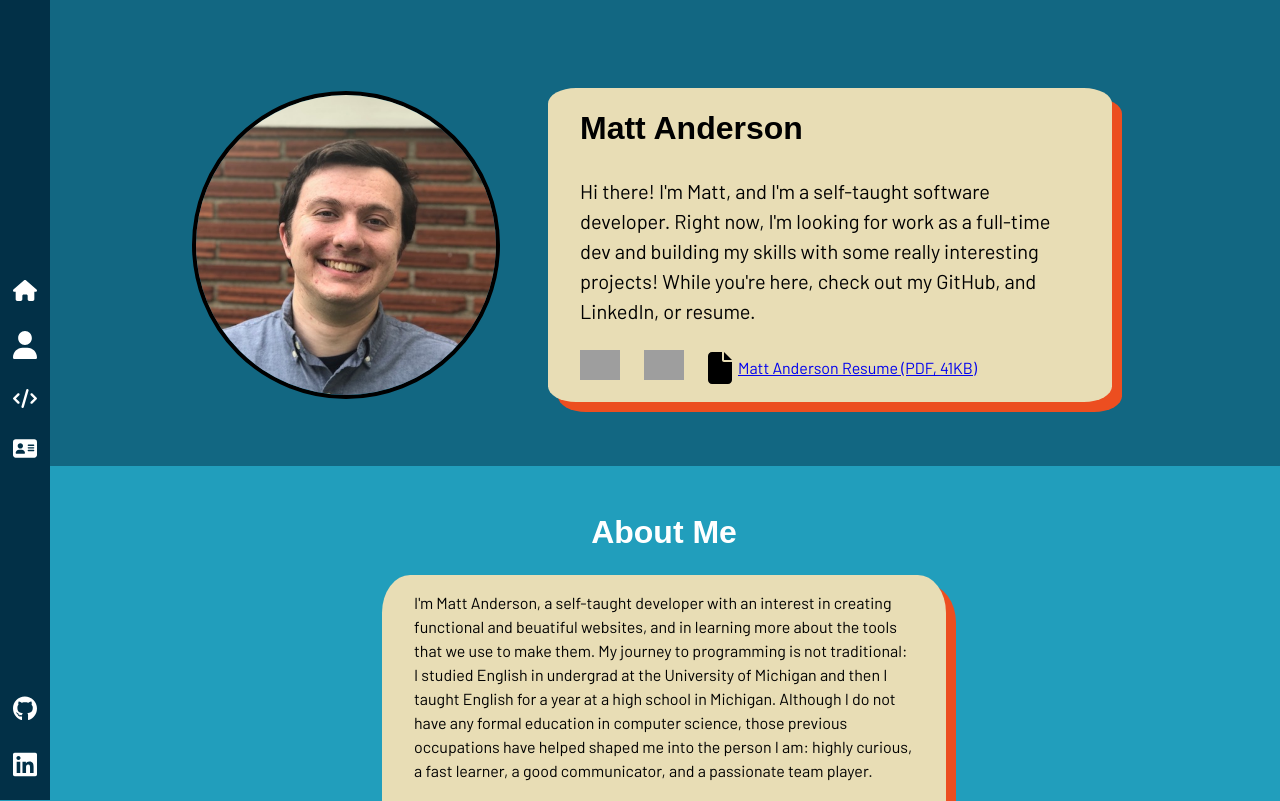
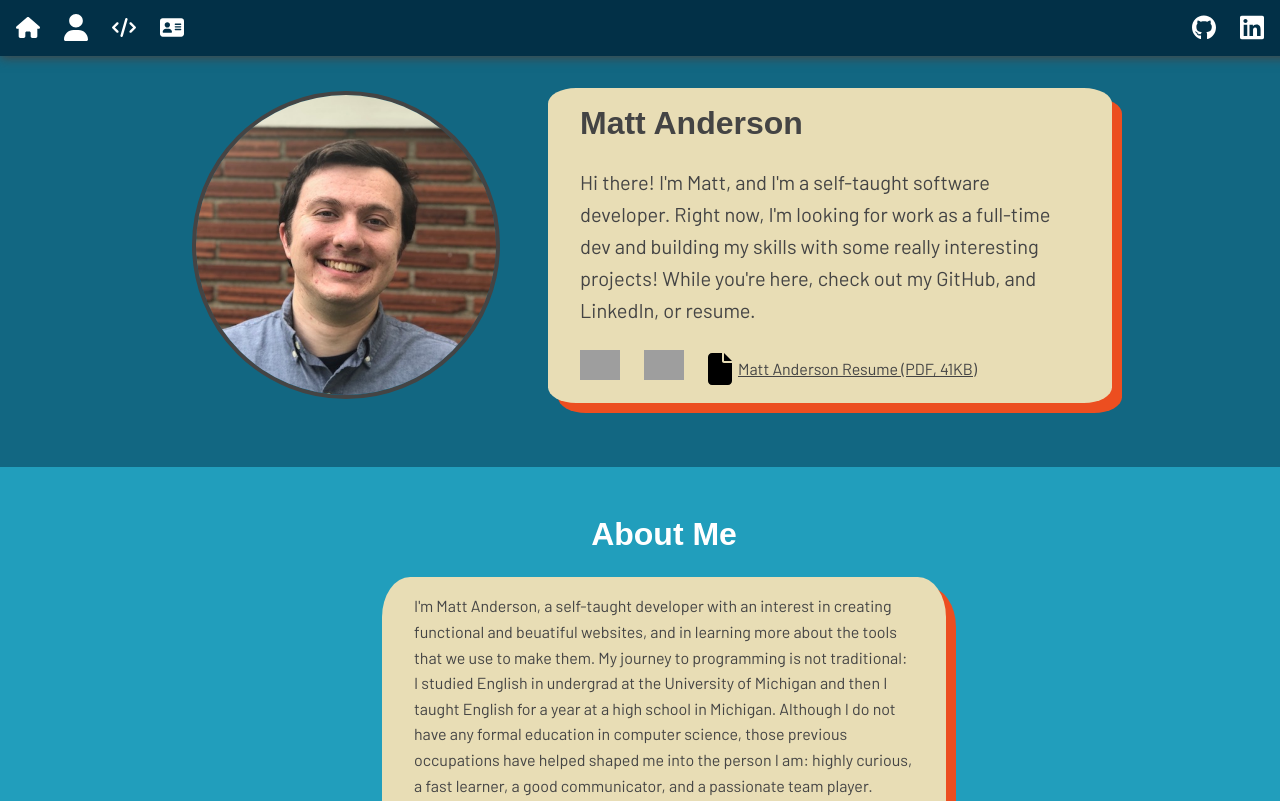
Before and after one commit to mjande/portfolio, a website built with webpack: page src/index.html in a window 1280 px wide. Shown: the top 801 px of the page. Built offline with nearby package versions, Linux system fonts and the light colour scheme; grey boxes are pictures that could not be loaded; a web font is replaced by a local one.

Commit message:
Tweak styles

```diff
--- a/src/index.html
+++ b/src/index.html
@@ -14,27 +14,27 @@
   <title>Matt Anderson Portfolio</title>
 </head>
 <body>
-  <aside class="background_is-darkest sidebar">
-    <div class="sidebar__navigation">
+  <aside class="background_is-darkest navbar">
+    <div class="navbar__navigation">
       <a href="#profile">
-        <img src="img/house-solid.svg" class="icon_is-small sidebar__icon-1" alt="profile" title="Profile"/>
+        <img src="img/house-solid.svg" class="icon_is-small navbar__icon-1" alt="profile" title="Profile"/>
       </a>
       <a href="#about">
-        <img src="img/user-solid.svg" class="icon_is-small sidebar__icon-2" alt="about" title="About"/>
+        <img src="img/user-solid.svg" class="icon_is-small navbar__icon-2" alt="about" title="About"/>
       </a>
       <a href="#projects">
-        <img src="img/code-solid.svg" class="icon_is-small sidebar__icon-3" alt="projects" title="Projects"/>
+        <img src="img/code-solid.svg" class="icon_is-small navbar__icon-3" alt="projects" title="Projects"/>
       </a>
       <a href="#contact">
-        <img src="img/address-card-solid.svg" class="icon_is-small sidebar__icon-4" alt="contact information" title="Contact Info">
+        <img src="img/address-card-solid.svg" class="icon_is-small navbar__icon-4" alt="contact information" title="Contact Info">
       </a>
     </div>
-    <div class="sidebar__links">
+    <div class="navbar__links">
       <a href="https://github.com/mjande">
-        <img src="img/github.svg" alt="github" title="GitHub" class="icon_is-small sidebar__icon-5"/>
+        <img src="img/github.svg" alt="github" title="GitHub" class="icon_is-small navbar__icon-5"/>
       </a>
       <a href="https://www.linkedin.com/in/matthew-anderson-a72a6218b/">
-        <img src="img/linkedin.svg" alt="linkedin" title="LinkedIn" class="icon_is-small sidebar__icon-6" />
+        <img src="img/linkedin.svg" alt="linkedin" title="LinkedIn" class="icon_is-small navbar__icon-6" />
       </a>
     </div>
   </aside>
--- a/src/styles/_reset.scss
+++ b/src/styles/_reset.scss
@@ -4,10 +4,17 @@
   font-family: 'Barlow', sans-serif;
   font-size: $font-size-m;
   margin: 0;
+  color: #444444
 }
 
-h1, h2, h3, h4, h5, h6 {
+h1,
+h2,
+h3,
+h4,
+h5,
+h6 {
   font-family: 'Fredericka the Great', sans-serif;
+  line-height: 1.2;
 }
 
 h1 {
@@ -23,7 +30,7 @@ section {
 }
 
 div, p {
-  line-height: 1.5;
+  line-height: 1.6;
 }
 
 form {
--- a/src/styles/components/_header.scss
+++ b/src/styles/components/_header.scss
@@ -11,7 +11,7 @@
     margin: $space-m 0;
 
     @include media(tabletAndUp) {
-      @include addSidebar($space-l, left)
+      @include addnavbar($space-l, left)
     }
   }
 }
--- a/src/styles/global/_variables.scss
+++ b/src/styles/global/_variables.scss
@@ -20,7 +20,7 @@ $space-xxxl: 3rem;    // 48px
 $space-xxxxl: 4rem;   // 64px
 $space-xxl-margin-added: 90px;
 
-@mixin addSidebar($margin, $position) {
+@mixin addnavbar($margin, $position) {
   @if ($position == top) {
     margin-top: $margin + $space-xxxl;
     margin-left: $margin;
--- a/src/styles/index.scss
+++ b/src/styles/index.scss
@@ -15,5 +15,5 @@
 @use 'layouts/profile';
 @use 'layouts/projects';
 @use 'layouts/about';
-@use 'layouts/sidebar';
+@use 'layouts/navbar';
 @use 'layouts/contact';
--- a/src/styles/layouts/_about.scss
+++ b/src/styles/layouts/_about.scss
@@ -9,7 +9,7 @@
   gap: $space-xxl;
 
   @include media(tabletAndUp) {
-    @include addSidebar($space-l, left)
+    @include addnavbar($space-l, left)
   }
 }
 
--- a/src/styles/layouts/_contact.scss
+++ b/src/styles/layouts/_contact.scss
@@ -7,7 +7,7 @@
   align-items: center;
 
   @include media(tabletAndUp) {
-    @include addSidebar($space-m, left)
+    @include addnavbar($space-m, left)
   }
 
   &__blurb {
--- a/src/styles/layouts/_sidebar.scss
+++ b/src/styles/layouts/_navbar.scss
@@ -1,7 +1,7 @@
 @use '../global/variables' as *;
 @use '../global/media' as *;
 
-.sidebar {
+.navbar {
   position: fixed;
   z-index: 1;
   width: 100%;
@@ -14,31 +14,10 @@
   box-shadow: 0 2px 10px;
   padding-top: $space-xxs;
 
-  @include media(tabletAndUp) {
-    display: block;
-    height: 100%;
-    width: 50px;
-    position: fixed;
-    top: 0;
-    left: 0;
-    display: flex;
-    flex-direction: column;
-    justify-content: center;
-    padding: 0;
-    gap: $space-l;
-    box-shadow: none;
-  }
-
   &__navigation {
     display: flex;
     gap: $space-l;
     align-items: center;
-
-    @include media(tabletAndUp) {
-      flex-direction: column;
-      flex: 1;
-      margin-top: 35vh;
-    }
   }
 
   &__links {
@@ -46,40 +25,34 @@
     gap: $space-l;
     align-items: center;
     margin-right: $space-xl;
-
-    @include media(tabletAndUp) {
-      flex-direction: column;
-      margin-right: 0;
-      margin-bottom: $space-m;
-    }
   }
 }
 
-.sidebar__icon-1 {
+.navbar__icon-1 {
   animation: 1s 1s iconSlideIn forwards;
   opacity: 0%;
 }
 
-.sidebar__icon-2 {
+.navbar__icon-2 {
   animation: 1s 1.5s iconSlideIn forwards;
   opacity: 0%;
 }
 
-.sidebar__icon-3 {
+.navbar__icon-3 {
   animation: 1s 2s iconSlideIn forwards;
   opacity: 0%;
 }
 
-.sidebar__icon-4 {
+.navbar__icon-4 {
   animation: 1s 2.5s iconSlideIn forwards;
   opacity: 0%;
 }
 
-.sidebar__icon-5 {
+.navbar__icon-5 {
   animation: 1s 1s iconSlideIn forwards;
   opacity: 0%;
 }
-.sidebar__icon-6 {
+.navbar__icon-6 {
   animation: 1s 1.5s iconSlideIn forwards;
   opacity: 0%;
 }
--- a/src/styles/layouts/_profile.scss
+++ b/src/styles/layouts/_profile.scss
@@ -7,12 +7,12 @@
   align-items: center;
   gap: $space-l;
   margin: $space-m;
-  @include addSidebar($space-m, top);
+  @include addnavbar($space-m, top);
 
   @include media(tabletAndUp) {
     flex-direction: row;
     justify-content: center;
-    @include addSidebar($space-xxl, left);
+    @include addnavbar($space-xxl, left);
   }
 }
 
--- a/src/styles/layouts/_projects.scss
+++ b/src/styles/layouts/_projects.scss
@@ -10,6 +10,6 @@
   gap: $space-xl;
 
   @include media(tabletAndUp) {
-    @include addSidebar($space-xl, left)
+    @include addnavbar($space-xl, left)
   }
 }
```
Also changed, not shown: public/index.html (+9 -9 lines).
